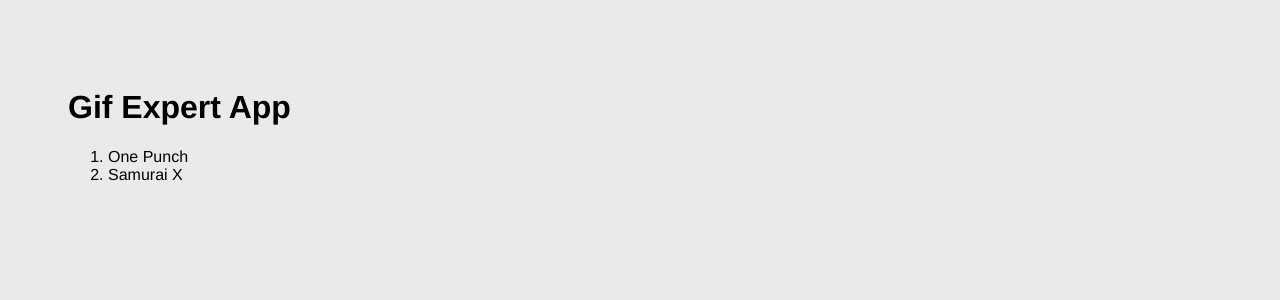
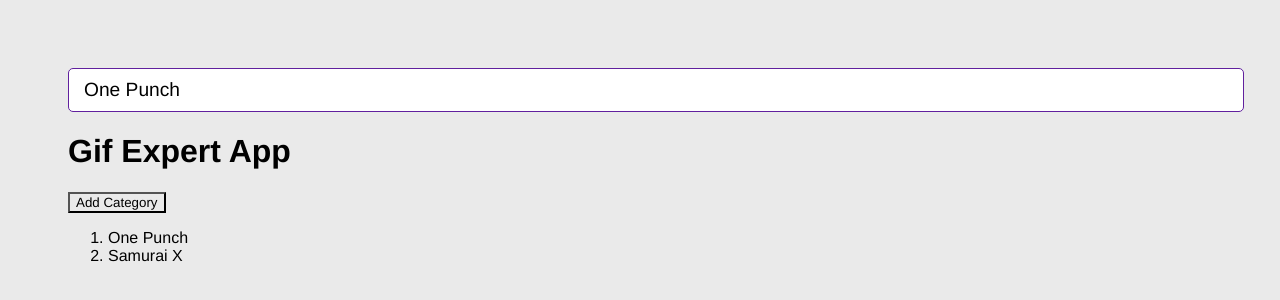
Before and after one commit to natogourmet/react-course-04, a React (Vite) app: page / in a window 1280 px wide. Shown: the top 300 px of the page. Built offline with nearby package versions, Linux system fonts and the light colour scheme.

Commit message:
input form

```diff
--- a/src/GifExpertApp.tsx
+++ b/src/GifExpertApp.tsx
@@ -1,12 +1,19 @@
-import React, { useState } from 'react';
+import { useState } from 'react';
+import { AddCategory } from './components/AddCategory';
 
 export const GifExpertApp = () => {
   const [categories, setCategories] = useState(['One Punch', 'Samurai X']);
 
+  const onAddCategory = () => {
+    setCategories([...categories, 'Hunter X Hunter']);
+  }
+
   return (
     <>
       {/* title */}
+      <AddCategory />
       <h1>Gif Expert App</h1>
+      <button onClick={onAddCategory}>Add Category</button>
       <ol>
         {categories.map((category) => {
           return <li key={category}>{category}</li>;
--- /dev/null
+++ b/src/components/AddCategory.tsx
@@ -0,0 +1,16 @@
+import { useState } from 'react';
+
+export const AddCategory = () => {
+  const [inputValue, setInputValue] = useState('One Punch');
+
+  return (
+    <form action="" onSubmit={(e) => {e.preventDefault()}}>
+      <input
+        type="text"
+        placeholder="Add Category"
+        value={inputValue}
+        onChange={(e) => setInputValue(e.target.value)}
+      />
+    </form>
+  );
+};
```
